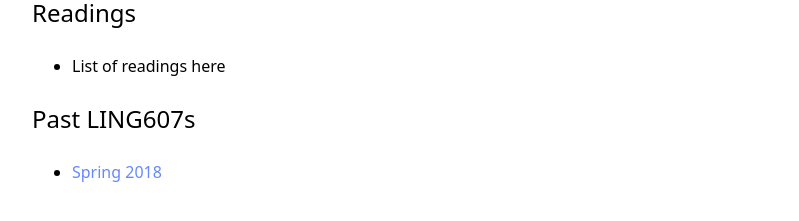
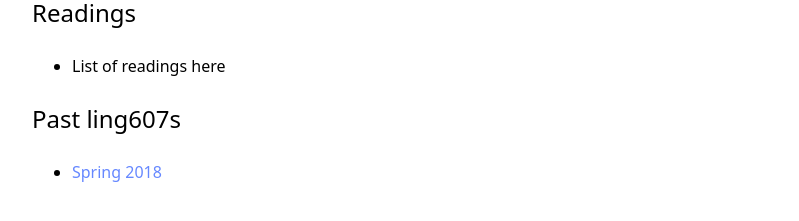
Before and after one commit to kschuler/ling001, a Jekyll site: the page built from index.md, in a window 1280 px wide and 900 px high, scrolled down 2099 px. Shown: the part 675-896 px from the top of the window, without its empty margins (240-1039 px from the left). Built offline with Jekyll 4.4.1, drawn with Linux system fonts in a browser that asks for light colours.

```diff
--- a/index.md
+++ b/index.md
@@ -63,6 +63,6 @@ W | Date | Topic | Readings & **Deadlines**
 
 * List of readings here
 
-## Past LING607s
+## Past ling607s
 
 * [Spring 2018](https://docs.google.com/document/d/1lMNIWQpSMLSOWaGZtx0e11BpTDLiNQ-aHwmNuEhFw-4/edit?usp=sharing)
```
